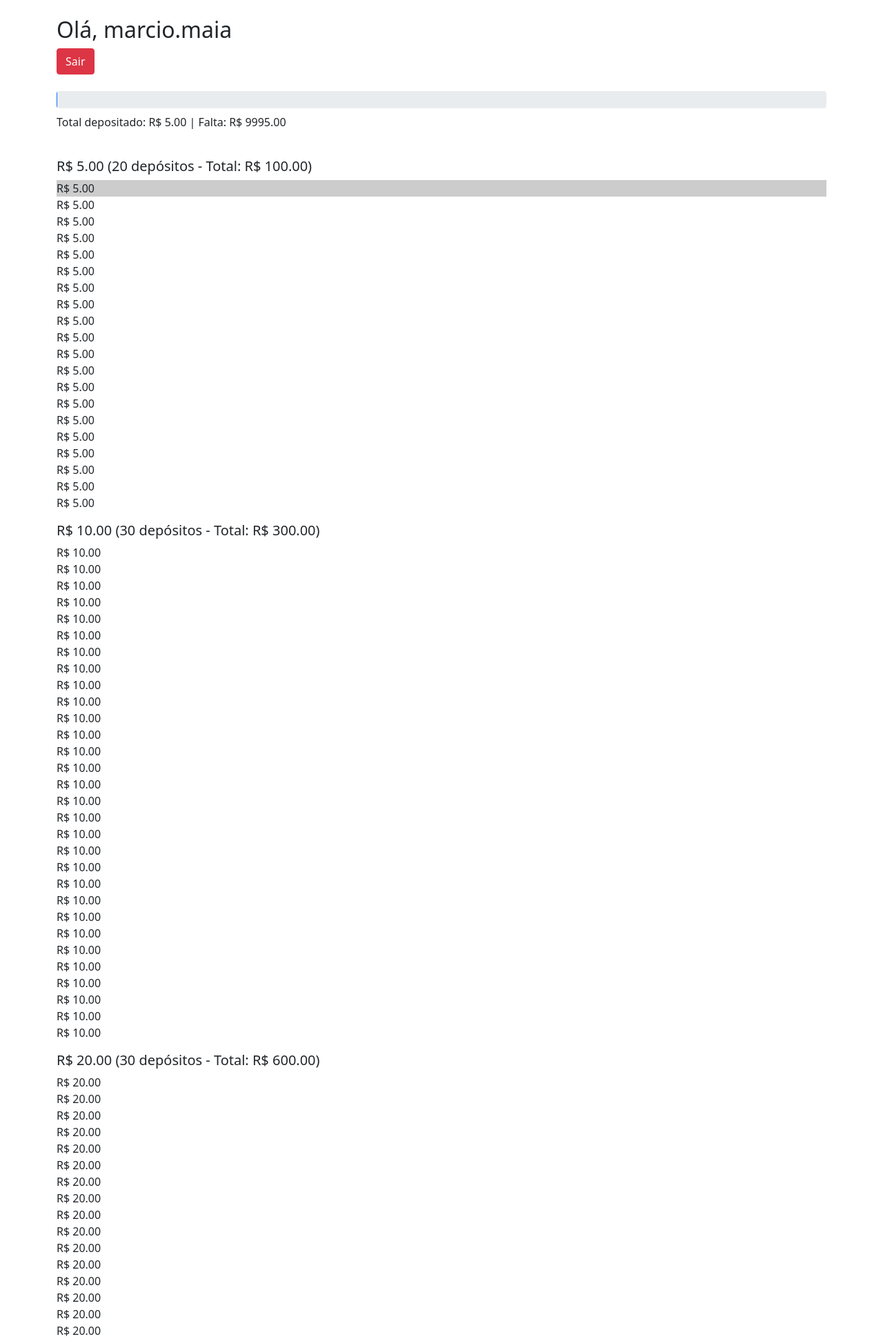
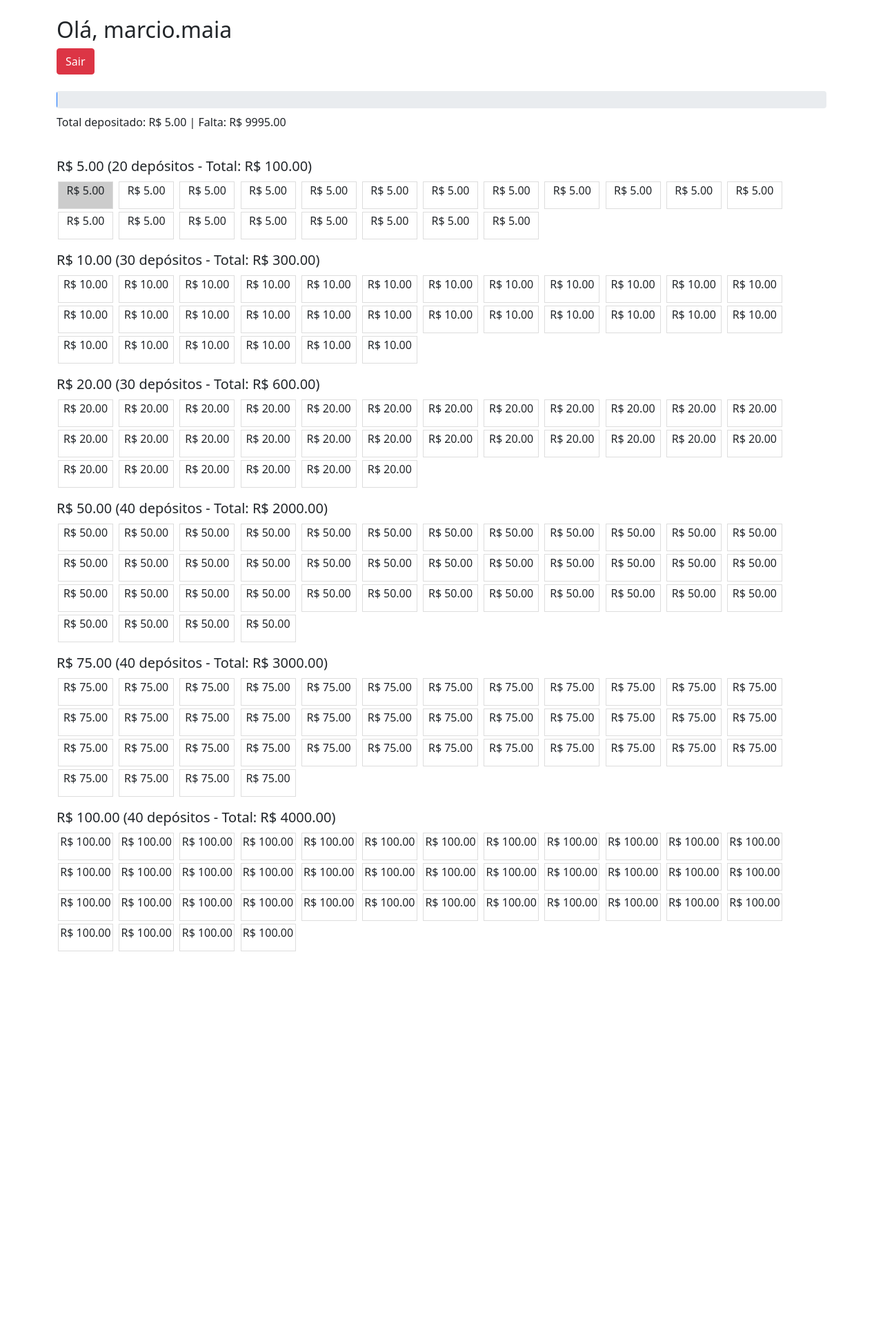
Before and after one commit to projetospyton2025/depositos_app, a Flask app: page / in a window 1280 px wide. Shown: the top 1941 px of the page at 69% size. After the commit the page ends 1379 px from the top, so only its background shows below. Run offline with Flask 2, Linux system fonts and the light colour scheme; a user stored in the database is signed in.

Commit message:
Update files

```diff
--- a/app/static/css/style.css
+++ b/app/static/css/style.css
@@ -1,4 +1,4 @@
-# app/static/css/style.css
+/*# app/static/css/style.css*/
 .deposit-cell {
     width: 80px;
     height: 40px;
--- a/app/static/js/script.js
+++ b/app/static/js/script.js
@@ -1,4 +1,4 @@
-# app/static/js/script.js
+//# app/static/js/script.js
 function toggleDeposit(element) {
     if (element.classList.contains('clicked')) return;
 
```
Also changed, not shown: app/depositos.db.
